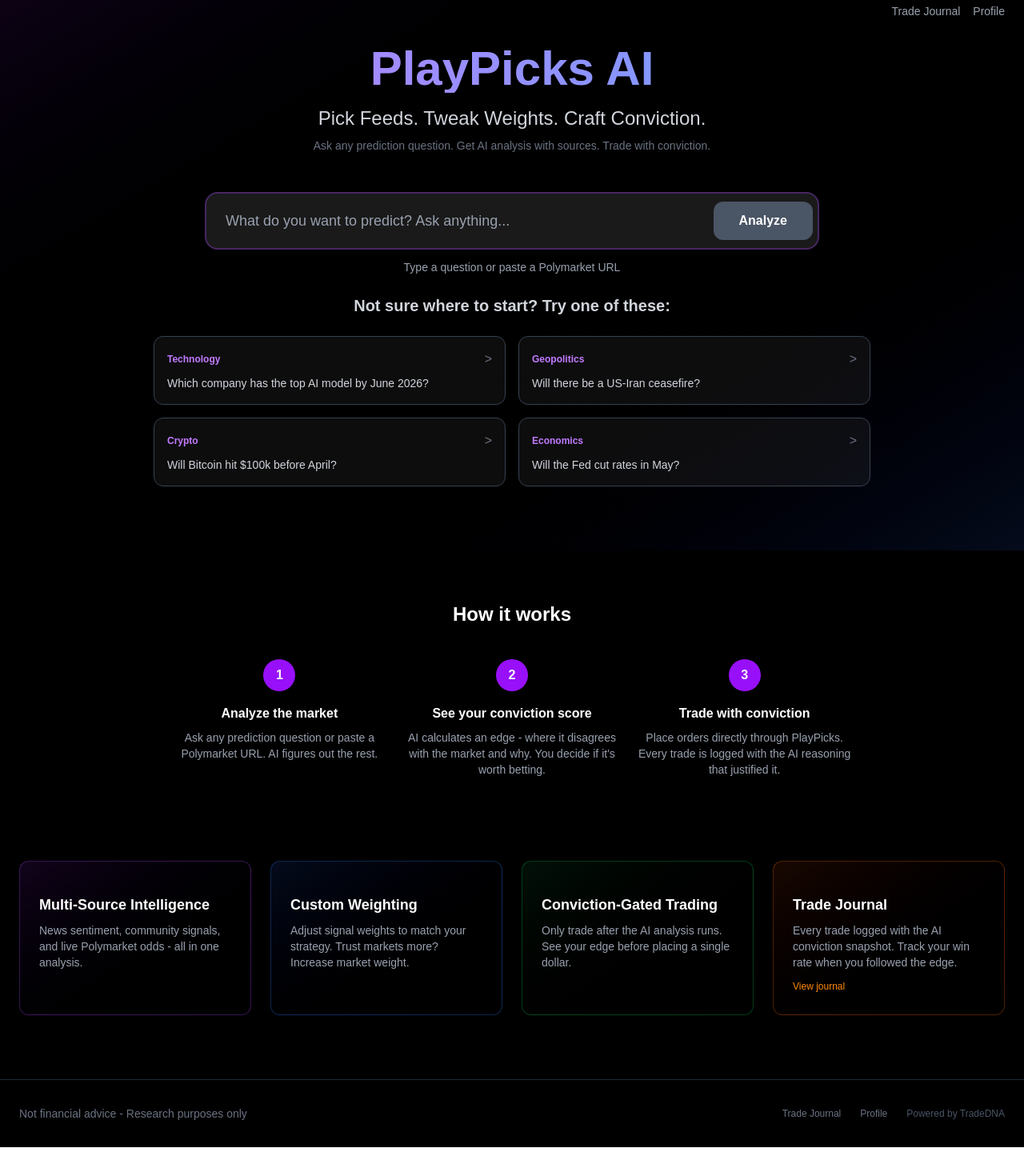
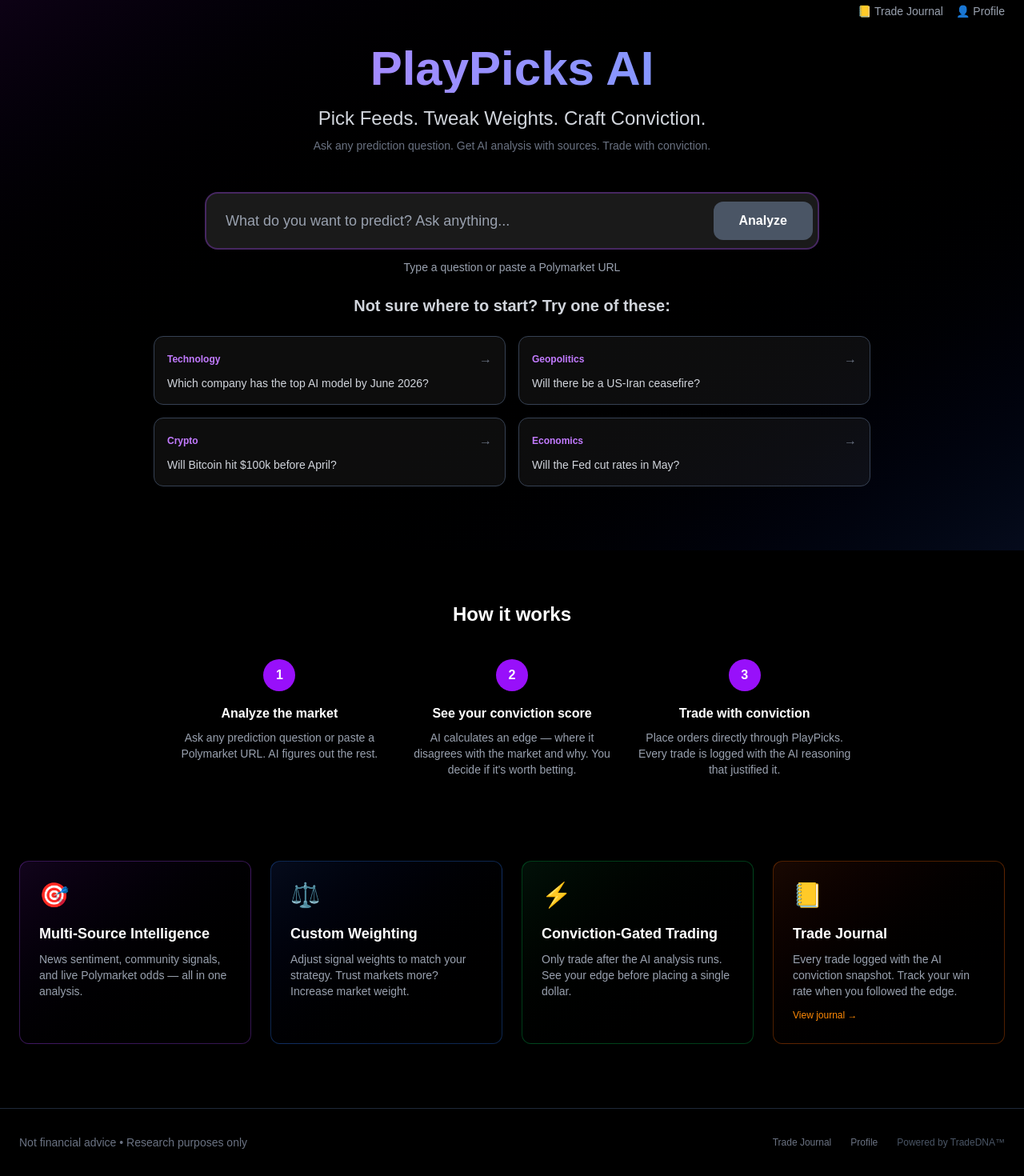
Before and after one commit to anujagadde18/tradedna, a Next.js app: page / in a window 1280 px wide. Shown: the part 76-1546 px from the top of the page at 80% size. Before the commit the page ends 1510 px from the top, so only its background shows below. Built offline with nearby package versions, Linux system fonts and the light colour scheme.

Commit message:
Bold modern redesign - homepage and PlainTextAnalysis

```diff
--- a/app/page.tsx
+++ b/app/page.tsx
@@ -24,7 +24,7 @@ export default function HomePage() {
 
   const isPolymarketUrl = (q: string) => /polymarket\.com\/event\//.test(q);
 
-  // Auto-search as user types - debounced 400ms
+  // Auto-search as user types — debounced 400ms
   useEffect(() => {
     if (!query.trim() || isPolymarketUrl(query)) {
       setSearchResults([]);
@@ -108,10 +108,10 @@ export default function HomePage() {
           {/* Top nav */}
           <div className="flex justify-end gap-4 mb-8">
             <button onClick={() => router.push('/journal')} className="text-gray-400 hover:text-white text-sm transition-colors">
-               Trade Journal
+              📒 Trade Journal
             </button>
             <button onClick={() => router.push('/profile')} className="text-gray-400 hover:text-white text-sm transition-colors">
-               Profile
+              👤 Profile
             </button>
           </div>
 
@@ -159,9 +159,9 @@ export default function HomePage() {
             {/* Search hint */}
             <div className="mt-3 text-center text-sm text-gray-400">
               {isPolymarketUrl(query)
-                ? 'ok Polymarket URL detected - full live analysis ready'
+                ? '✓ Polymarket URL detected — full live analysis ready'
                 : isSearching
-                ? ' Searching Polymarket markets...'
+                ? '🔍 Searching Polymarket markets...'
                 : 'Type a question or paste a Polymarket URL'
               }
             </div>
@@ -228,7 +228,7 @@ export default function HomePage() {
                 >
                   <div className="flex items-center justify-between mb-2">
                     <span className="text-xs text-purple-400 font-semibold">{example.category}</span>
-                    <span className="text-gray-500 group-hover:text-purple-400 transition-colors">&gt;</span>
+                    <span className="text-gray-500 group-hover:text-purple-400 transition-colors">→</span>
                   </div>
                   <div className="text-sm text-gray-300 group-hover:text-white transition-colors">
                     {example.display}
@@ -253,7 +253,7 @@ export default function HomePage() {
           <div className="text-center">
             <div className="w-10 h-10 rounded-full bg-purple-600 flex items-center justify-center text-white font-bold mx-auto mb-4">2</div>
             <h3 className="text-white font-semibold mb-2">See your conviction score</h3>
-            <p className="text-gray-400 text-sm">AI calculates an edge - where it disagrees with the market and why. You decide if it's worth betting.</p>
+            <p className="text-gray-400 text-sm">AI calculates an edge — where it disagrees with the market and why. You decide if it's worth betting.</p>
           </div>
           <div className="text-center">
             <div className="w-10 h-10 rounded-full bg-purple-600 flex items-center justify-center text-white font-bold mx-auto mb-4">3</div>
@@ -267,26 +267,26 @@ export default function HomePage() {
       <div className="max-w-7xl mx-auto px-6 py-10 pb-20">
         <div className="grid grid-cols-1 md:grid-cols-2 lg:grid-cols-4 gap-6">
           <div className="p-6 bg-gradient-to-br from-purple-900/20 to-black border border-purple-500/30 rounded-xl">
-            <div className="text-3xl mb-4"></div>
+            <div className="text-3xl mb-4">🎯</div>
             <h3 className="text-lg font-bold mb-2 text-white">Multi-Source Intelligence</h3>
-            <p className="text-gray-400 text-sm">News sentiment, community signals, and live Polymarket odds - all in one analysis.</p>
+            <p className="text-gray-400 text-sm">News sentiment, community signals, and live Polymarket odds — all in one analysis.</p>
           </div>
           <div className="p-6 bg-gradient-to-br from-blue-900/20 to-black border border-blue-500/30 rounded-xl">
-            <div className="text-3xl mb-4"></div>
+            <div className="text-3xl mb-4">⚖️</div>
             <h3 className="text-lg font-bold mb-2 text-white">Custom Weighting</h3>
             <p className="text-gray-400 text-sm">Adjust signal weights to match your strategy. Trust markets more? Increase market weight.</p>
           </div>
           <div className="p-6 bg-gradient-to-br from-green-900/20 to-black border border-green-500/30 rounded-xl">
-            <div className="text-3xl mb-4"></div>
+            <div className="text-3xl mb-4">⚡</div>
             <h3 className="text-lg font-bold mb-2 text-white">Conviction-Gated Trading</h3>
             <p className="text-gray-400 text-sm">Only trade after the AI analysis runs. See your edge before placing a single dollar.</p>
           </div>
           <div className="p-6 bg-gradient-to-br from-orange-900/20 to-black border border-orange-500/30 rounded-xl">
-            <div className="text-3xl mb-4"></div>
+            <div className="text-3xl mb-4">📒</div>
             <h3 className="text-lg font-bold mb-2 text-white">Trade Journal</h3>
             <p className="text-gray-400 text-sm">Every trade logged with the AI conviction snapshot. Track your win rate when you followed the edge.</p>
             <button onClick={() => router.push('/journal')} className="mt-3 text-xs text-orange-400 hover:text-orange-300 transition-colors">
-              View journal
+              View journal →
             </button>
           </div>
         </div>
@@ -296,11 +296,11 @@ export default function HomePage() {
       <div className="border-t border-gray-800">
         <div className="max-w-7xl mx-auto px-6 py-8">
           <div className="flex items-center justify-between">
-            <div className="text-sm text-gray-500">Not financial advice - Research purposes only</div>
+            <div className="text-sm text-gray-500">Not financial advice • Research purposes only</div>
             <div className="flex items-center gap-6">
               <button onClick={() => router.push('/journal')} className="text-xs text-gray-500 hover:text-gray-400 transition-colors">Trade Journal</button>
               <button onClick={() => router.push('/profile')} className="text-xs text-gray-500 hover:text-gray-400 transition-colors">Profile</button>
-              <div className="text-xs text-gray-600">Powered by TradeDNA</div>
+              <div className="text-xs text-gray-600">Powered by TradeDNA™</div>
             </div>
           </div>
         </div>
```
